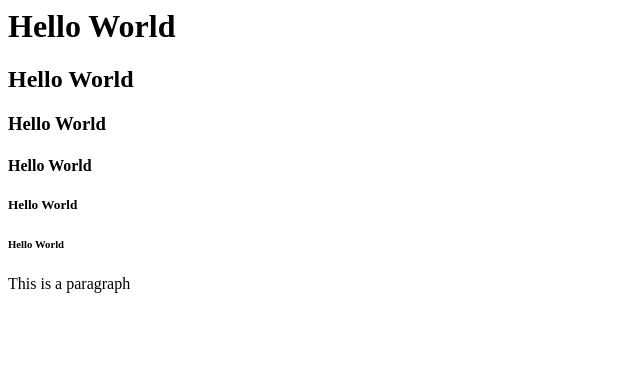
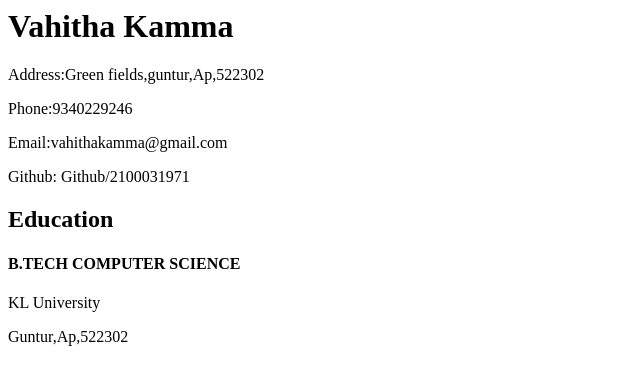
Before and after one commit to 2100031971/resume, a plain HTML site: page index.html in a window 1280 px wide. Shown: the whole page, without its empty margins (0-640 px from the left). Drawn offline with Linux system fonts and the light colour scheme.

Commit message:
added some more details

```diff
--- a/index.html
+++ b/index.html
@@ -1,18 +1,33 @@
 <html>
     <head>
-        <title>Resume</title>
+        <title></title>
 
     </head>
     <body>
-        <h1>Hello World</h1>
-        <h2>Hello World</h2>
-        <h3>Hello World</h3>
+        <h1>Vahitha Kamma </h1>
+        <div class="personal-info">
+            <p>Address:Green fields,guntur,Ap,522302</p>
+            <p>
+               Phone:9340229246
+            </p>
+            <p>
+                Email:vahithakamma@gmail.com
 
-        <h4>Hello World</h4>
-        <h5>Hello World</h5>
-        <h6>Hello World</h6>
-        <p>This is a paragraph</p>
+            </p>
+            <p>
+                Github: Github/2100031971
+            </p>
+        </div>
+        <div class="education-section">
+             <h2>Education</h2>
+             <h4>B.TECH COMPUTER SCIENCE</h4>
+             <p>KL University</p>
+             <p>Guntur,Ap,522302</p>
+        </div>
+        <div class="Work Experience">
 
+
+        </div>
 
     </body>
 </html>
```
